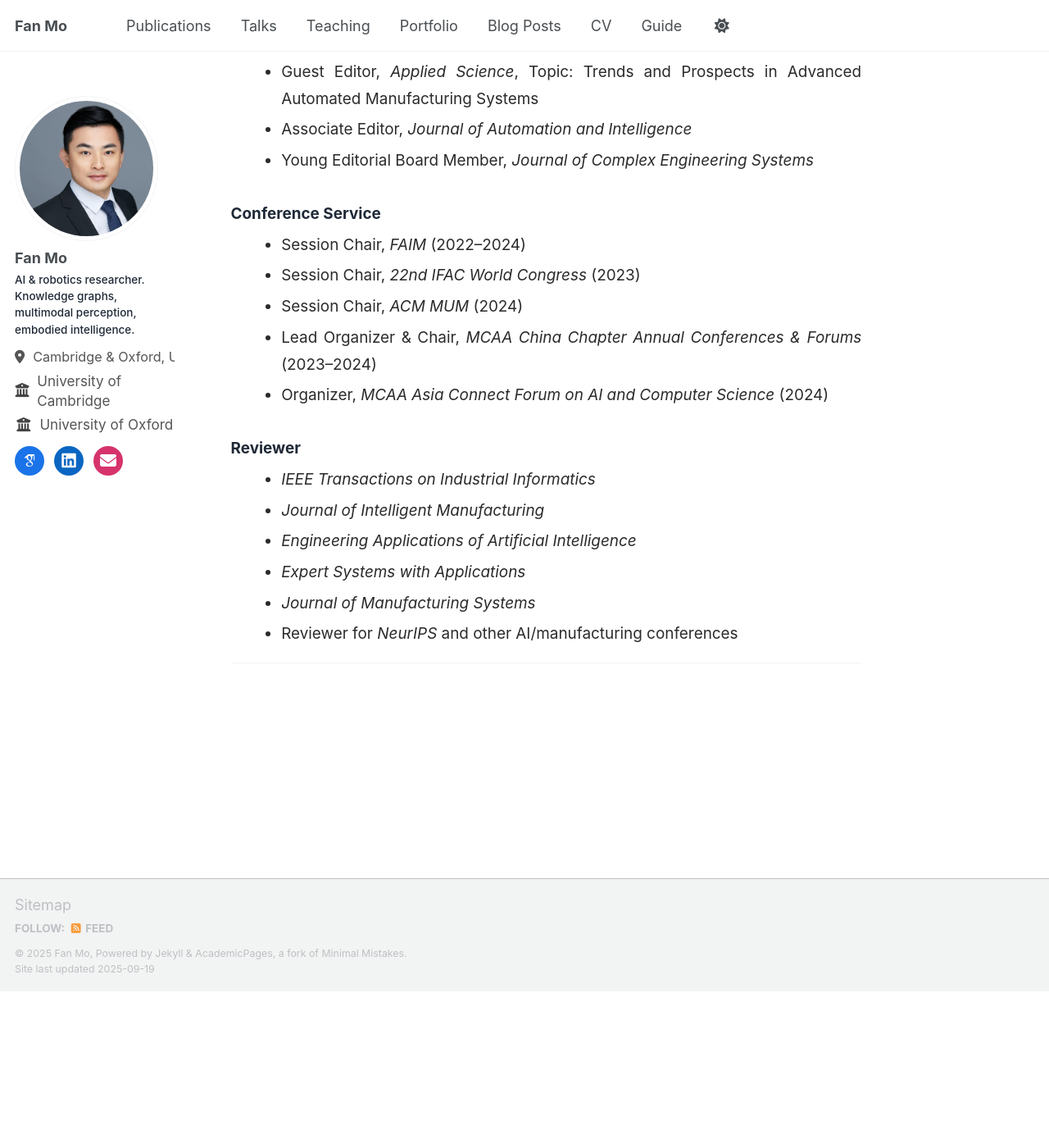
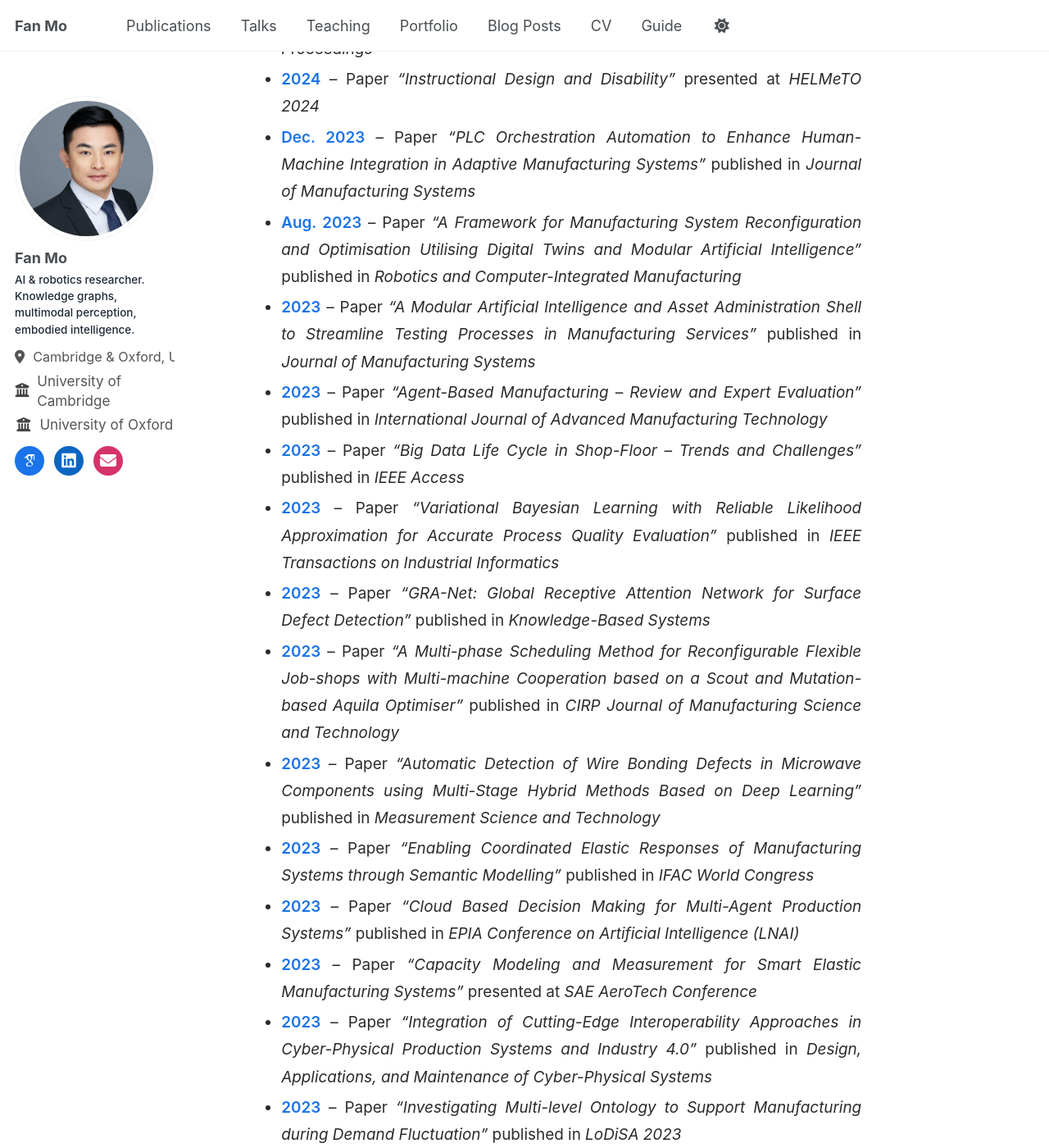
Before and after one commit to fanmo-intro/fanmo-intro.github.io, a Jekyll site: the page built from _pages/about.md, in a window 1280 px wide and 1400 px high, scrolled down 2270 px. Shown: the whole window at 82% size. Built offline with Jekyll 4.4.1, drawn with Linux system fonts in a browser that asks for light colours; some web fonts are replaced; a script that is not in the unit is left out; before the commit the page ends 3479 px from its top, so only the background shows below that; some of the changed text lies outside the part shown.

Commit message:
Update about.md

```diff
--- a/_pages/about.md
+++ b/_pages/about.md
@@ -33,12 +33,36 @@ Beyond research, I serve as **Chair of the China Chapter of the Marie Curie Alum
 
 # News
 
+# News
+
+- **Jun. 2025** – Paper *“Intelligent Configuration Management in Modular Production Systems: Integrating Operational Semantics with Knowledge Graphs”* published in *Journal of Manufacturing Systems*
+- **2025** – Paper *“LLM-MANUF: An Integrated Framework of Fine-Tuning Large Language Models for Intelligent Decision-Making in Manufacturing”* published in *Advanced Engineering Informatics*
+- **2025** – Paper *“Omni-Scale Spatio-Temporal Attention Network for Impact Localization of Sandwich Composite Panels”* published in *Engineering Applications of Artificial Intelligence*
 - **Apr. 2024** – Paper *“Semantic Models and Knowledge Graphs as Manufacturing System Reconfiguration Enablers”* published in *Robotics and Computer-Integrated Manufacturing*
-- **Mar. 2024** – Invited talk *“Advancing Capability Matching in Manufacturing Reconfiguration with LLMs”* at FAIM 2024
-- **Nov. 2023** – Paper *“PLC Orchestration Automation for Adaptive Manufacturing Systems”* published in *Journal of Manufacturing Systems*
-- **Sept. 2023** – Session Chair, 34th FAIM Conference
-- **Jul. 2023** – Presented and chaired a session on AI in manufacturing at the 22nd IFAC World Congress
-- **Apr. 2023** – Paper *“A Maturity Model for the Autonomy of Manufacturing Systems”* published in *IJAMT*
+- **Mar. 2024** – Invited talk *“Advancing Capability Matching in Manufacturing Reconfiguration with LLMs”* at *FAIM 2024*
+- **2024** – Paper *“Advancing Capability Matching in Manufacturing Reconfiguration with Large Language Models”* published in *FAIM 2024 Proceedings*
+- **2024** – Paper *“Instructional Design and Disability”* presented at *HELMeTO 2024*
+- **Dec. 2023** – Paper *“PLC Orchestration Automation to Enhance Human-Machine Integration in Adaptive Manufacturing Systems”* published in *Journal of Manufacturing Systems*
+- **Aug. 2023** – Paper *“A Framework for Manufacturing System Reconfiguration and Optimisation Utilising Digital Twins and Modular Artificial Intelligence”* published in *Robotics and Computer-Integrated Manufacturing*
+- **2023** – Paper *“A Modular Artificial Intelligence and Asset Administration Shell to Streamline Testing Processes in Manufacturing Services”* published in *Journal of Manufacturing Systems*
+- **2023** – Paper *“Agent-Based Manufacturing – Review and Expert Evaluation”* published in *International Journal of Advanced Manufacturing Technology*
+- **2023** – Paper *“Big Data Life Cycle in Shop-Floor – Trends and Challenges”* published in *IEEE Access*
+- **2023** – Paper *“Variational Bayesian Learning with Reliable Likelihood Approximation for Accurate Process Quality Evaluation”* published in *IEEE Transactions on Industrial Informatics*
+- **2023** – Paper *“GRA-Net: Global Receptive Attention Network for Surface Defect Detection”* published in *Knowledge-Based Systems*
+- **2023** – Paper *“A Multi-phase Scheduling Method for Reconfigurable Flexible Job-shops with Multi-machine Cooperation based on a Scout and Mutation-based Aquila Optimiser”* published in *CIRP Journal of Manufacturing Science and Technology*
+- **2023** – Paper *“Automatic Detection of Wire Bonding Defects in Microwave Components using Multi-Stage Hybrid Methods Based on Deep Learning”* published in *Measurement Science and Technology*
+- **2023** – Paper *“Enabling Coordinated Elastic Responses of Manufacturing Systems through Semantic Modelling”* published in *IFAC World Congress*
+- **2023** – Paper *“Cloud Based Decision Making for Multi-Agent Production Systems”* published in *EPIA Conference on Artificial Intelligence (LNAI)*
+- **2023** – Paper *“Capacity Modeling and Measurement for Smart Elastic Manufacturing Systems”* presented at *SAE AeroTech Conference*
+- **2023** – Paper *“Integration of Cutting-Edge Interoperability Approaches in Cyber-Physical Production Systems and Industry 4.0”* published in *Design, Applications, and Maintenance of Cyber-Physical Systems*
+- **2023** – Paper *“Investigating Multi-level Ontology to Support Manufacturing during Demand Fluctuation”* published in *LoDiSA 2023*
+- **Apr. 2023** – Paper *“A Maturity Model for the Autonomy of Manufacturing Systems”* published in *International Journal of Advanced Manufacturing Technology*
+- **Sept. 2023** – Session Chair, *34th FAIM Conference*
+- **Jul. 2023** – Session Chair, *22nd IFAC World Congress*
+- **Aug. 2022** – Paper *“A Framework for Manufacturing System Reconfiguration Based on Artificial Intelligence and Digital Twin”* published in *FAIM 2022 Proceedings*
+- **Jun. 2022** – Paper *“Service Based Approach to Asset Administration Shell for Controlling Testing Processes in Manufacturing”* published in *MIM 2022 Proceedings (IFAC)*
+- **2022** – Paper *“A Coupling Optimisation Method of Production Scheduling and Computation Offloading for Intelligent Workshops with Cloud-Edge-terminal Architecture”* published in *Journal of Manufacturing Systems*
+- **2022** – Paper *“A Global Interactive Attention-based Lightweight Denoising Network for Locating Internal Defects of CFRP Laminates”* published in *Engineering Applications of Artificial Intelligence*
 - **Aug. 2022** – Delivered Marie Curie Fellowship workshop with 500+ attendees
 
 ---
```
